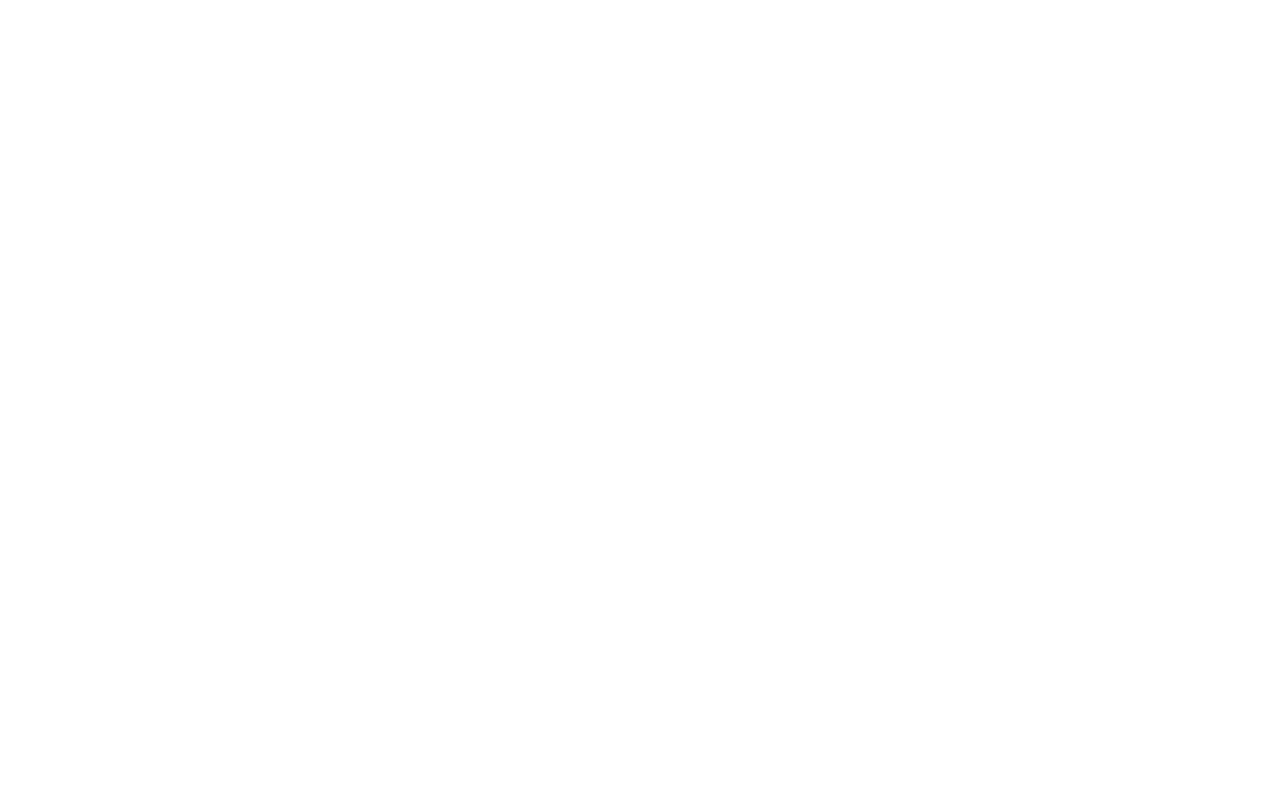
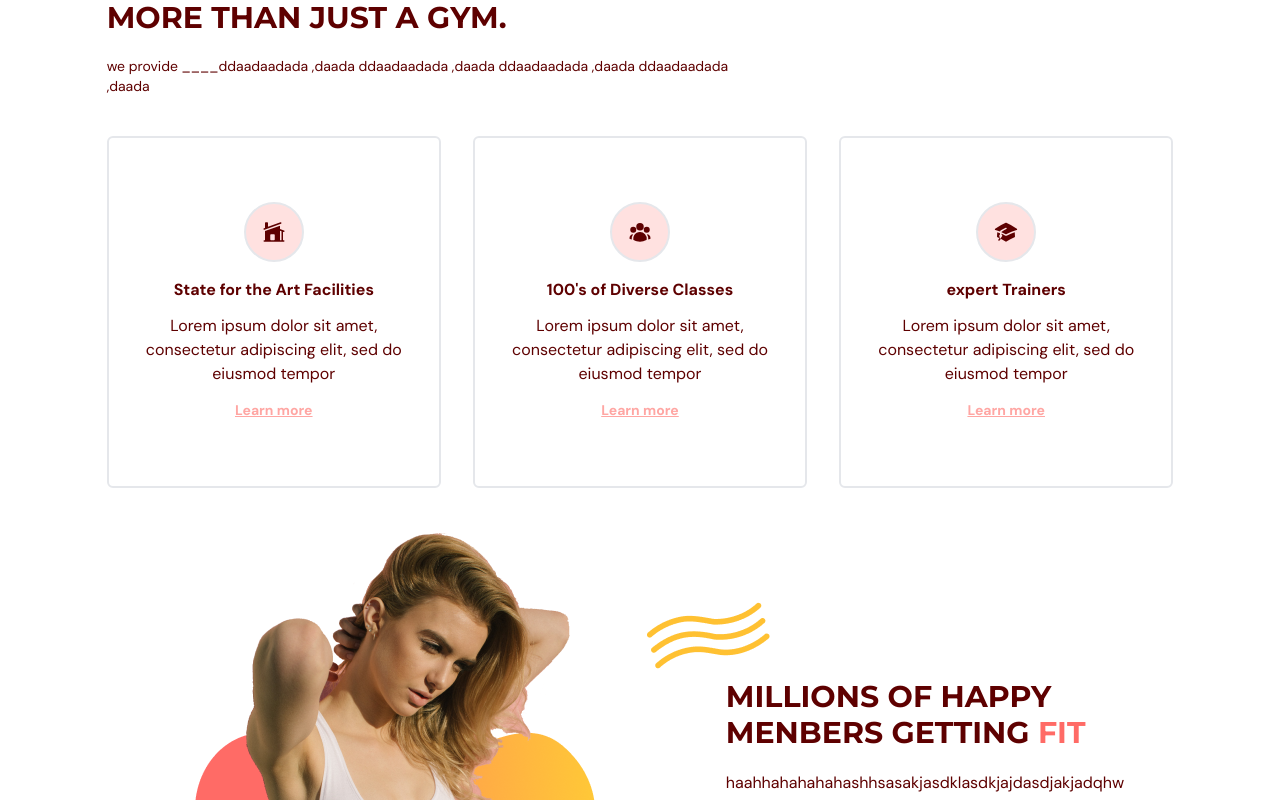
Before and after one commit to Wsgamer7/vite-tailwind-gym, a React (Vite) app: page / in a window 1280 px wide. Shown: the part 820-1620 px from the top of the page. Before the commit the page ends 800 px from the top, so only its background shows below. Built offline with nearby package versions, Linux system fonts and the light colour scheme.

Commit message:
finish benefit page

```diff
--- a/src/App.tsx
+++ b/src/App.tsx
@@ -1,6 +1,7 @@
 import { useState, useEffect } from "react";
 import Navbar from "@/scenes/navbar";
 import Home from "@/scenes/home";
+import Benefits from "@/scenes/benefits";
 import { SelectedPage } from "@/shared/type";
 
 function App() {
@@ -33,9 +34,10 @@
       <Navbar
         isTopOfPage={isTopOfPage}
         selectedPage={selectedPage}
-        setSelectedPage={testSetSelectedPage}
+        setSelectedPage={setSelectedPage}
       />
-      <Home setSelectedPage={testSetSelectedPage} />
+      <Home setSelectedPage={setSelectedPage} />
+      <Benefits setSelectedPage={setSelectedPage} />
     </div>
   );
 }
--- /dev/null
+++ b/src/scenes/benefits/ABenefit.tsx
@@ -0,0 +1,41 @@
+import React from "react";
+import { motion } from "framer-motion";
+import { SelectedPage } from "@/shared/type";
+import AnchorLink from "react-anchor-link-smooth-scroll";
+
+const childVariants = {
+  hidden: { opacity: 0, scale: 0.9 },
+  visible: { opacity: 1, scale: 1 },
+};
+type Props = {
+  icon: JSX.Element;
+  title: string;
+  description: string;
+  setSelectedPage: (page: SelectedPage) => void;
+};
+
+const ABenefit = (props: Props) => {
+  return (
+    <motion.div
+      className="border-gary-100 mt-5 rounded-md border-2 px-5 py-16 text-center"
+      variants={childVariants}
+    >
+      <div className="mb-4 flex justify-center">
+        <div className="border-gary-100 rounded-full border-2 bg-primary-100 p-4">
+          {props.icon}
+        </div>
+      </div>
+      <h4 className="font-bold">{props.title}</h4>
+      <p className="my-3">{props.description}</p>
+      <AnchorLink
+        className="text-sm font-bold text-primary-300 underline hover:text-secondary-500"
+        onClick={() => props.setSelectedPage(SelectedPage.ContactUs)}
+        href={`#${SelectedPage.ContactUs}`}
+      >
+        Learn more
+      </AnchorLink>
+    </motion.div>
+  );
+};
+
+export default ABenefit;
--- /dev/null
+++ b/src/scenes/benefits/index.tsx
@@ -0,0 +1,139 @@
+import React from "react";
+import {
+  HomeModernIcon,
+  UserGroupIcon,
+  AcademicCapIcon,
+} from "@heroicons/react/24/solid";
+import BenefitPageGraphics from "@/assets/BenefitsPageGraphic.png";
+import { motion } from "framer-motion";
+
+import { SelectedPage, Benefit } from "@/shared/type";
+import HText from "@/shared/HText";
+import ABenefit from "./ABenefit";
+import ActionButton from "@/shared/ActionButton";
+
+const contianer = {
+  hidden: {},
+  visible: {
+    transition: { staggerChildren: 0.2 },
+  },
+};
+
+const benefits: Array<Benefit> = [
+  {
+    icon: <HomeModernIcon className="h-6 w-6" />,
+    title: "State for the Art Facilities",
+    description:
+      "Lorem ipsum dolor sit amet, consectetur adipiscing elit, sed do eiusmod tempor",
+  },
+  {
+    icon: <UserGroupIcon className="h-6 w-6" />,
+    title: "100's of Diverse Classes",
+    description:
+      "Lorem ipsum dolor sit amet, consectetur adipiscing elit, sed do eiusmod tempor",
+  },
+  {
+    icon: <AcademicCapIcon className="h-6 w-6" />,
+    title: "expert Trainers",
+    description:
+      "Lorem ipsum dolor sit amet, consectetur adipiscing elit, sed do eiusmod tempor",
+  },
+];
+type Props = {
+  setSelectedPage: (page: SelectedPage) => void;
+};
+
+const Benefits = (props: Props) => {
+  return (
+    <section id="benefits" className="py=20 mx-auto min-h-full w-5/6">
+      <motion.div
+        onViewportEnter={() => props.setSelectedPage(SelectedPage.Benefits)}
+      >
+        {/*HEAD*/}
+        <motion.div
+          className="md:my-5 md:w-3/5"
+          initial="hidden"
+          whileInView="visible"
+          viewport={{ once: true, amount: 0.5 }}
+          transition={{ duration: 0.5, ease: "easeInOut" }}
+          variants={{
+            hidden: { opacity: 0, x: -100 },
+            visible: { opacity: 1, x: 0 },
+          }}
+        >
+          <HText>MORE THAN JUST A GYM.</HText>
+          <p className="my-5 text-sm">
+            we provide ____ddaadaadada ,daada ddaadaadada ,daada ddaadaadada
+            ,daada ddaadaadada ,daada
+          </p>
+        </motion.div>
+        {/*Benefits*/}
+        <motion.div
+          className="items-center justify-between gap-8 md:flex"
+          initial="hidden"
+          whileInView="visible"
+          viewport={{ once: true, amount: 0.5 }}
+          variants={contianer}
+        >
+          {benefits.map((benefit: Benefit) => (
+            <ABenefit
+              key={benefit.title}
+              icon={benefit.icon}
+              title={benefit.title}
+              description={benefit.description}
+              setSelectedPage={props.setSelectedPage}
+            />
+          ))}
+        </motion.div>
+        {/*Graphics and description*/}
+        <div className="mx-auto mt-10 w-5/6 items-center justify-center gap-20 md:flex md:h-5/6">
+          {/*Graphic*/}
+          <img
+            className="mx-auto"
+            src={BenefitPageGraphics}
+            alt="benefit page graphics"
+          />
+          {/*Description*/}
+          <div className="md:mx-auto">
+            {/*Title*/}
+            <motion.div
+              className="relative"
+              initial="hidden"
+              whileInView="visible"
+              viewport={{ once: true, amount: 0.3 }}
+              transition={{ delay: 0.2, duration: 0.3, ease: "easeIn" }}
+              variants={{
+                hidden: { opacity: 0, x: -50 },
+                visible: { opacity: 1, x: 0 },
+              }}
+            >
+              <div className="before:absolute before:-left-20 before:-top-20 before:z-[1] before:content-abstractwaves">
+                <HText>
+                  MILLIONS OF HAPPY MENBERS GETTING{" "}
+                  <span className="text-primary-500">FIT</span>
+                </HText>
+              </div>
+            </motion.div>
+            {/*description*/}
+            <div className="my-5">
+              <p className="mt-5">
+                haahhahahahahashhsasakjasdklasdkjajdasdjakjadqhw
+              </p>
+              <p>qiqwwqqqeqqweqqeqeqeweqwqe qiqwwqqqeqqweqqeqeqeweqwqe</p>
+            </div>
+            {/*Button*/}
+            <div className="relative mt-16">
+              <div className="before:absolute before:right-40 before:z-[-1] before:content-sparkles">
+                <ActionButton setSelectedPage={props.setSelectedPage}>
+                  Join now
+                </ActionButton>
+              </div>
+            </div>
+          </div>
+        </div>
+      </motion.div>
+    </section>
+  );
+};
+
+export default Benefits;
--- a/src/scenes/home/index.tsx
+++ b/src/scenes/home/index.tsx
@@ -22,7 +22,10 @@
   return (
     <section id="home" className="bg-gary-20 gap-16 py-10 md:h-full md:pb-0">
       {/* Image and main header */}
-      <div className="mx-auto w-5/6 items-center justify-center md:flex md:h-5/6">
+      <motion.div
+        className="mx-auto w-5/6 items-center justify-center md:flex md:h-5/6"
+        onViewportEnter={() => props.setSelectedPage(SelectedPage.Home)}
+      >
         {/*Main head*/}
         <div className="z-10 mt-32 md:basis-3/5">
           {/*Headings */}
@@ -76,7 +79,7 @@
         >
           <img src={HomePageGraphic} alt="home page graphic  " />
         </motion.div>
-      </div>
+      </motion.div>
       {/*Sponces*/}
       {isAboveMediumScreen && (
         <div className="h-[100px] w-full bg-primary-100 py-5">
--- /dev/null
+++ b/src/shared/HText.tsx
@@ -0,0 +1,15 @@
+import React from "react";
+
+type Props = {
+  children: React.ReactNode;
+};
+
+const HText = (props: Props) => {
+  return (
+    <h1 className="basis-3/5 font-montserrat text-3xl font-bold">
+      {props.children}
+    </h1>
+  );
+};
+
+export default HText;
--- a/src/shared/type.ts
+++ b/src/shared/type.ts
@@ -1,7 +1,11 @@
-enum SelectedPage {
+export enum SelectedPage {
   Home = "home",
   Benefits = "benefits",
   OurClass = "ourclass",
   ContactUs = "contactus",
 }
-export { SelectedPage };
+export interface Benefit {
+  icon: JSX.Element;
+  title: string;
+  description: string;
+}
```
